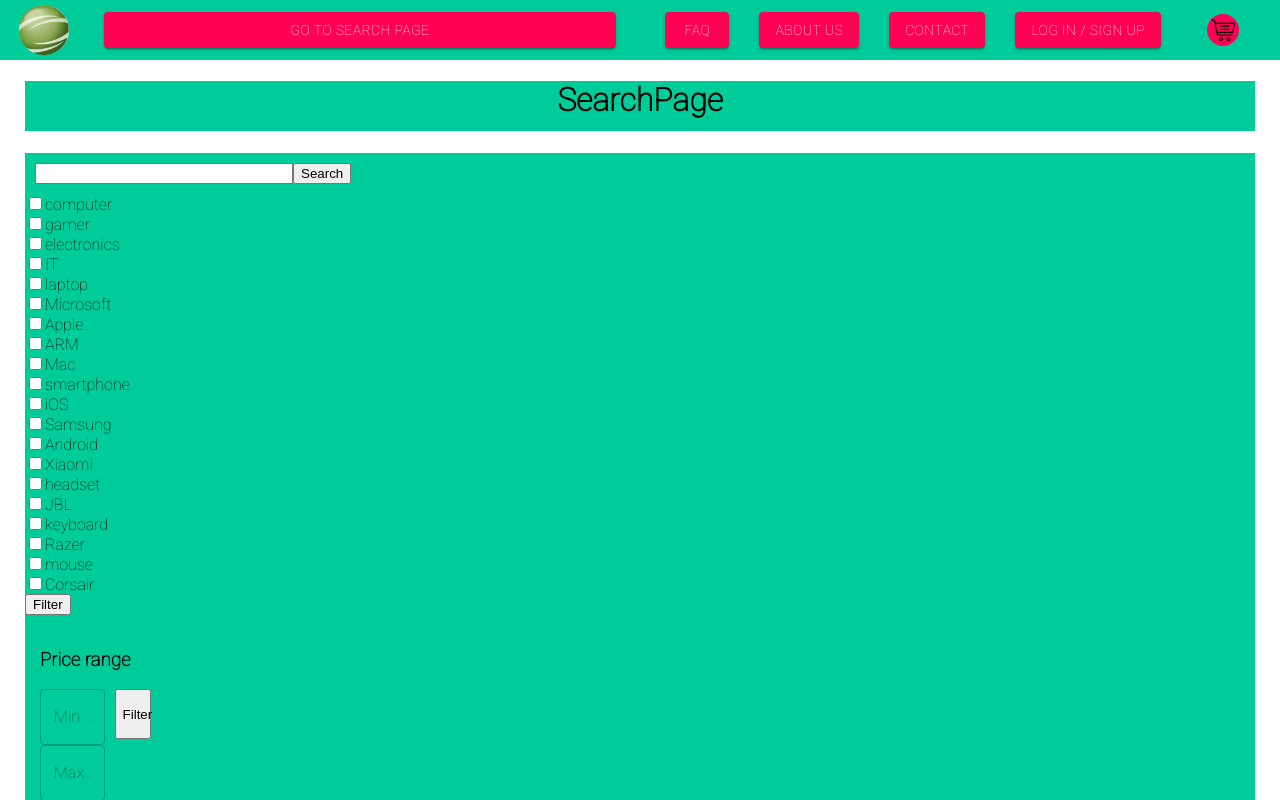
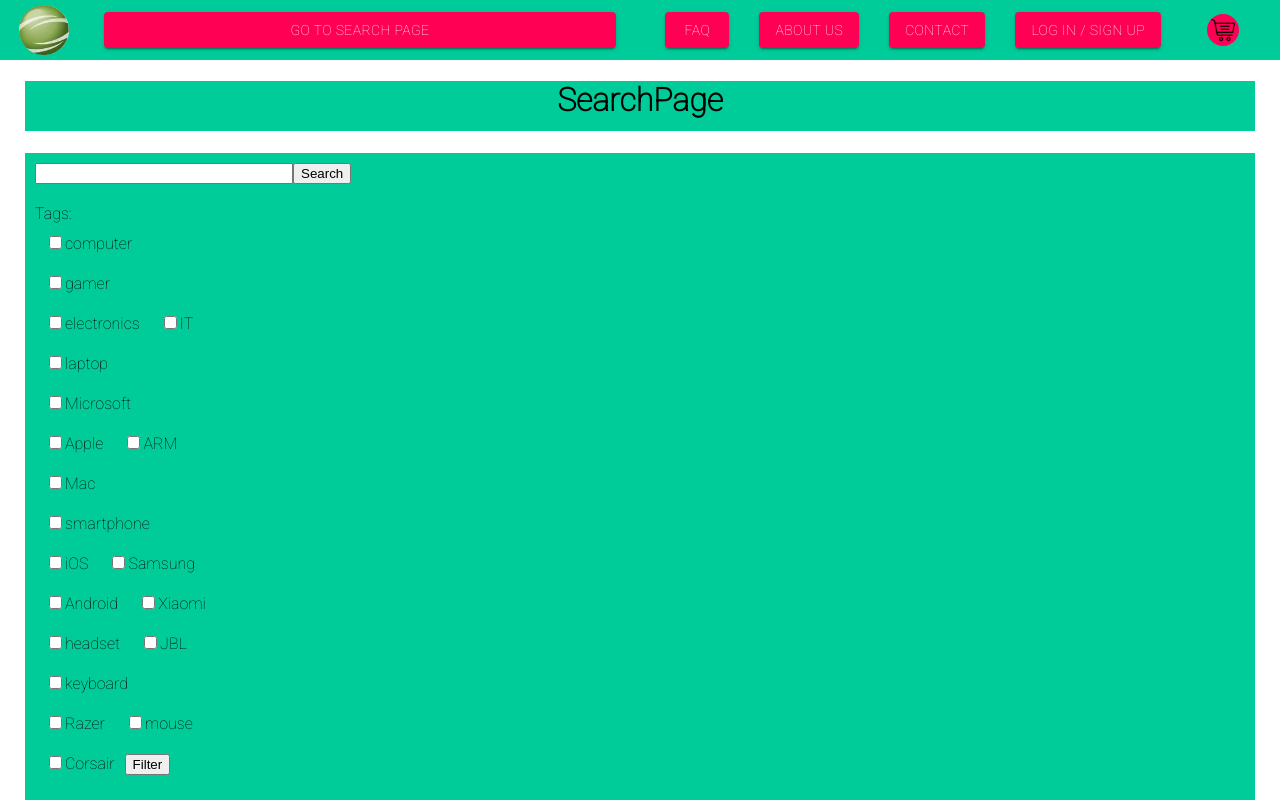
Before and after one commit to KidDarek/evosoft-evoFrontend, a React (Create React App) app: page /Search in a window 1280 px wide. Shown: the top 800 px of the page. Built offline with nearby package versions, Linux system fonts and the light colour scheme.

Commit message:
Fixed Tag styling

```diff
--- a/src/pages/search-page/SearchBar.jsx
+++ b/src/pages/search-page/SearchBar.jsx
@@ -1,5 +1,3 @@
-
-
 const SearchBar = (props) => {
   return (
     <div style={{ padding: "10px" }}>
--- a/src/pages/search-page/SearchPage.jsx
+++ b/src/pages/search-page/SearchPage.jsx
@@ -17,9 +17,6 @@ const SearchPage = () => {
   const [filteredProducts, setFilteredProducts] = useState(products);
   const [searchString, setSearchString] = useState("");
   const [selectedTags, setSelectedTags] = useState([]);
-  useEffect(() => {
-    filterProducts();
-  }, [selectedTags]);
 
   const filterProducts = () => {
     let filtered = [...products];
@@ -37,6 +34,9 @@ const SearchPage = () => {
     }
     setFilteredProducts(filtered);
   };
+  useEffect(() => {
+    filterProducts();
+  }, [selectedTags]);
 
   const handleTagSelector = (tags) => {
     setSelectedTags(tags);
--- a/src/pages/search-page/TagSelector.jsx
+++ b/src/pages/search-page/TagSelector.jsx
@@ -20,19 +20,22 @@ const TagSelector = (props) => {
   };
 
   return (
-    <div>
+    <div style={{ padding: "10px" }}>
+      <div>Tags:</div>
+      <div style={{ width: "15%" }}>
         {uniqueTags.map((tag) => (
-        <div key={tag}>
+          <div key={tag} style={{ display: "inline-block", margin: "10px" }}>
             <input
               type="checkbox"
               value={tag}
               checked={selectedTags.includes(tag)}
               onChange={handleCheckboxChange}
             />
-          <label>{tag}</label>
+            <label htmlFor={tag}>{tag}</label>
           </div>
         ))}
         <button onClick={() => props.onSelect(selectedTags)}>Filter</button>
+      </div>
     </div>
   );
 };
```
Lines whose indentation alone changed are shown as unchanged.
